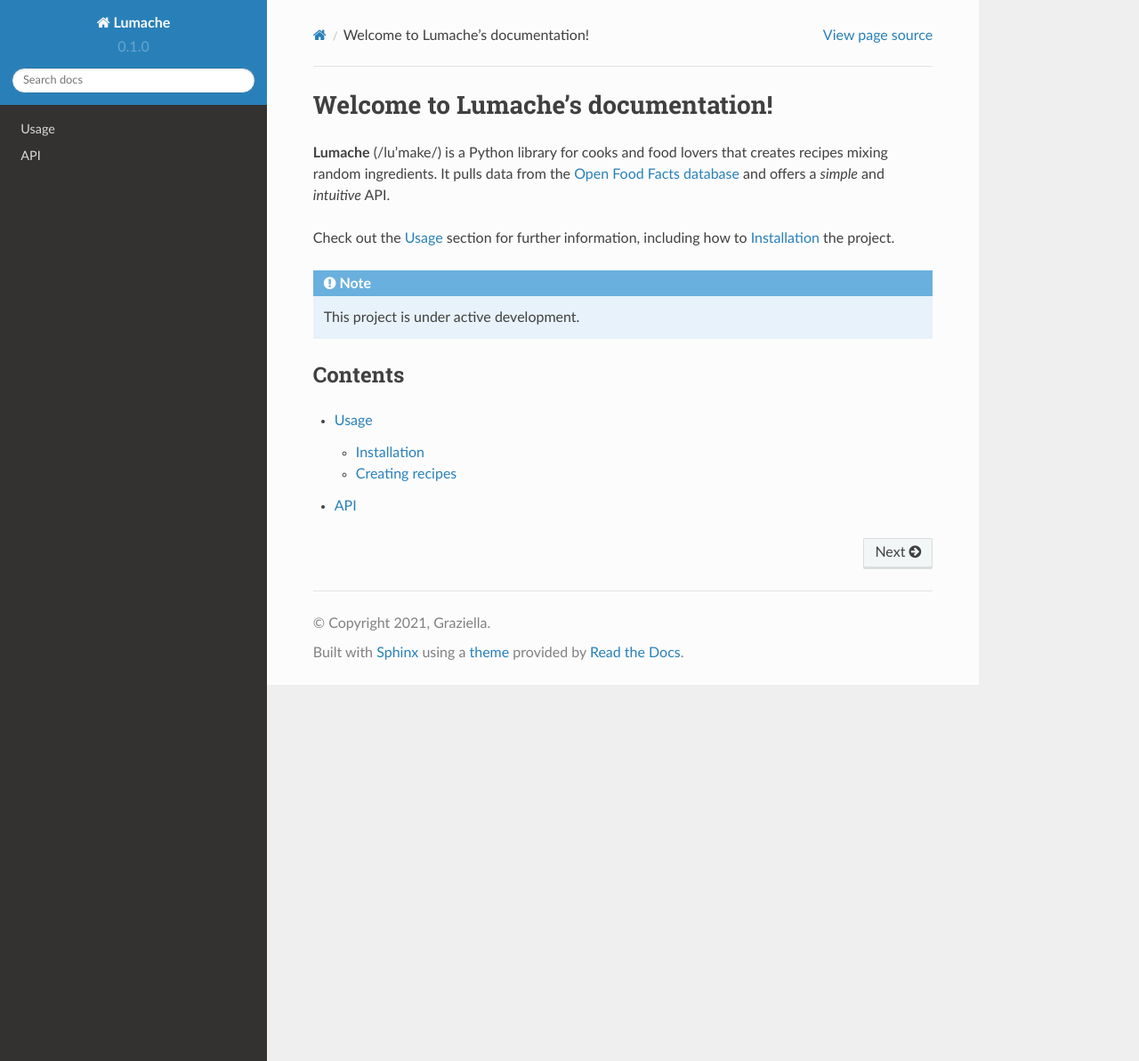
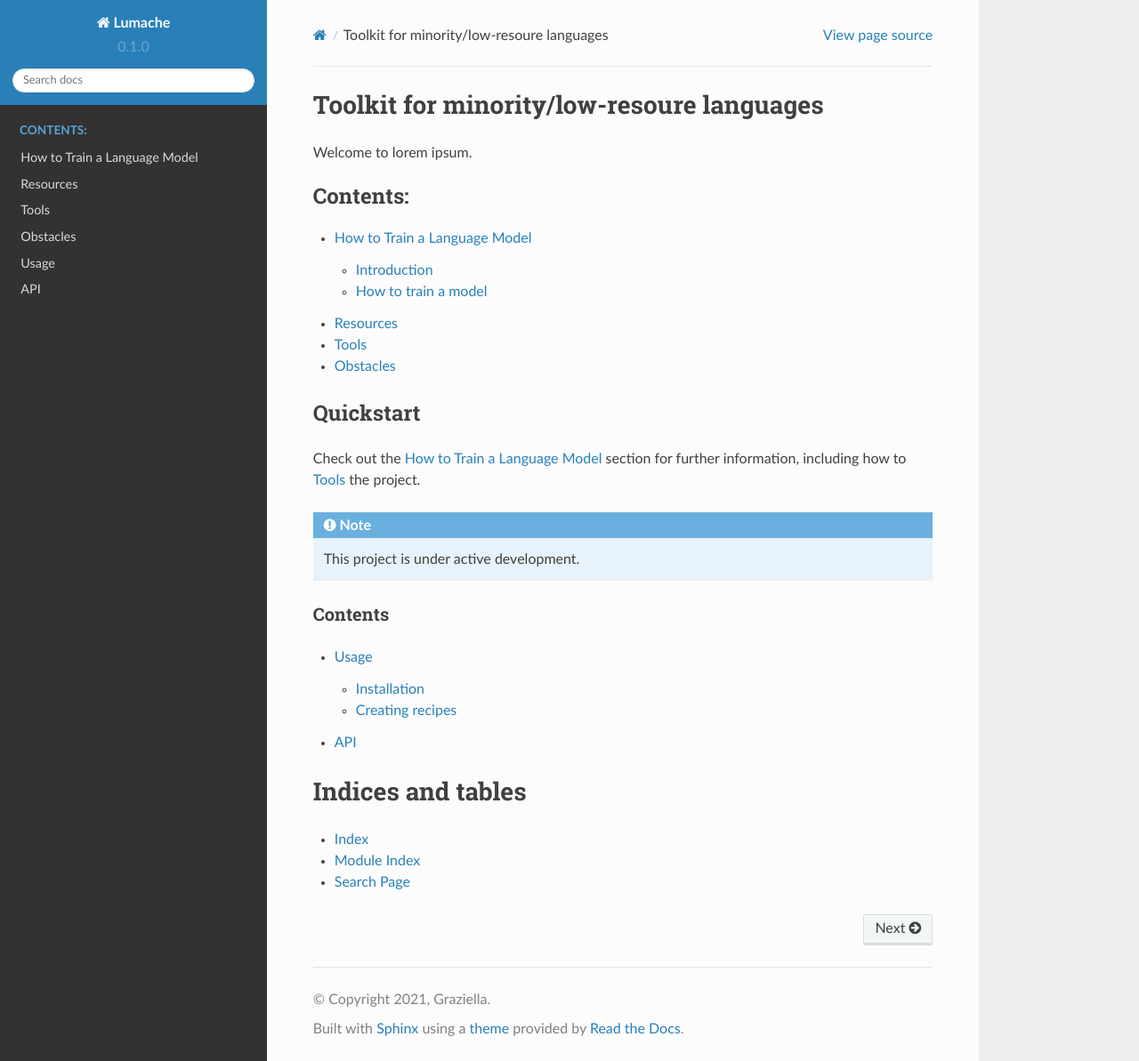
Before and after one commit to CollectivaT-dev/language-toolkit, a Sphinx documentation site: the page built from docs/source/index.rst, in a window 1280 px wide and 1193 px high. Shown: the whole window at 89% size. Built offline with Sphinx 7.4.7 and the Read the Docs theme 2.0.0, drawn with Linux system fonts in a browser that asks for light colours.

Commit message:
draft structure pushed

```diff
--- /dev/null
+++ b/docs/source/Error-Codes.rst
@@ -0,0 +1,6 @@
+.. _error-codes:
+
+Error codes
+===========
+
+Below is the definition for all error codes used in the API, their numerical values, and a human readable description.
--- /dev/null
+++ b/docs/source/Introduction.rst
@@ -0,0 +1,22 @@
+.. _introduction:
+
+How to Train a Language Model
+=============================
+
+Introduction
+------------
+
+This document explains how to train and package a language model for deployment.
+
+You will usually want to deploy a language model in production. A good language model will improve transcription accuracy by correcting predictable spelling and grammatical mistakes. If you can predict what kind of speech your 🐸STT will encounter, you can make great gains in accuracy with a custom language model.
+
+For example, if you want to transcribe university lectures on biology, you should train a language model on text related to biology. With this biology-specific language model, 🐸STT will be able to better recognize rare, hard to spell words like "cytokinesis".
+
+How to train a model
+--------------------
+
+There are three steps to deploying a new language model for 🐸STT:
+
+1. Identify and format text data for training
+2. Train a `KenLM <https://github.com/kpu/kenlm>`_ language model using ``data/lm/generate_lm.py``
+3. Package the model for deployment with ``generate_scorer_package``
--- /dev/null
+++ b/docs/source/Python-API.rst
@@ -0,0 +1,6 @@
+.. _python-api:
+
+Python
+======
+
+Smt smt
--- /dev/null
+++ b/docs/source/Tools.rst
@@ -0,0 +1,6 @@
+.. _tools:
+
+Tools
+=====
+
+Est cum distinctio laborum sed tempore ad nisi. Harum voluptatum doloremque quam occaecati eos sint. Animi error ea et eius. Temporibus aperiam voluptatem fugit cupiditate nam at. Perferendis quas id molestiae asperiores consequatur debitis a repellendus.
--- a/docs/source/index.rst
+++ b/docs/source/index.rst
@@ -1,13 +1,25 @@
-Welcome to Lumache's documentation!
-===================================
+Toolkit for minority/low-resoure languages
+==========================================
 
-**Lumache** (/lu'make/) is a Python library for cooks and food lovers
-that creates recipes mixing random ingredients.
-It pulls data from the `Open Food Facts database <https://world.openfoodfacts.org/>`_
-and offers a *simple* and *intuitive* API.
+Welcome to lorem ipsum.
 
-Check out the :doc:`usage` section for further information, including
-how to :ref:`installation` the project.
+.. toctree::
+   :maxdepth: 2
+   :caption: Contents:
+
+   Introduction
+
+   Resources
+
+   Tools
+
+   Obstacles
+
+Quickstart
+^^^^^^^^^^
+
+Check out the :doc:`Introduction` section for further information, including
+how to :ref:`Tools` the project.
 
 .. note::
 
@@ -20,3 +32,10 @@
 
    usage
    api
+
+Indices and tables
+==================
+
+* :ref:`genindex`
+* :ref:`modindex`
+* :ref:`search`
```
Also changed, not shown: docs/source/Obstacles.rst (added, +12 -0 lines), docs/source/Resources.rst (added, +12 -0 lines).
